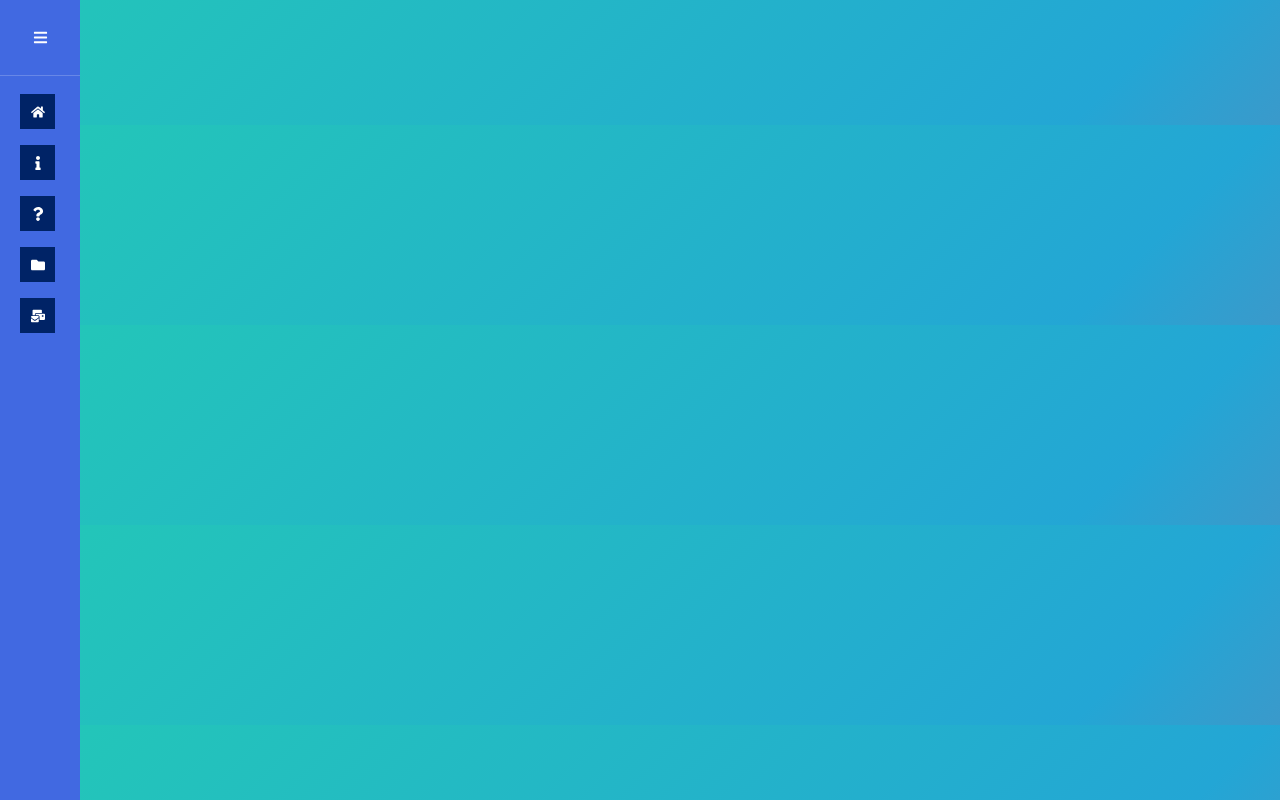
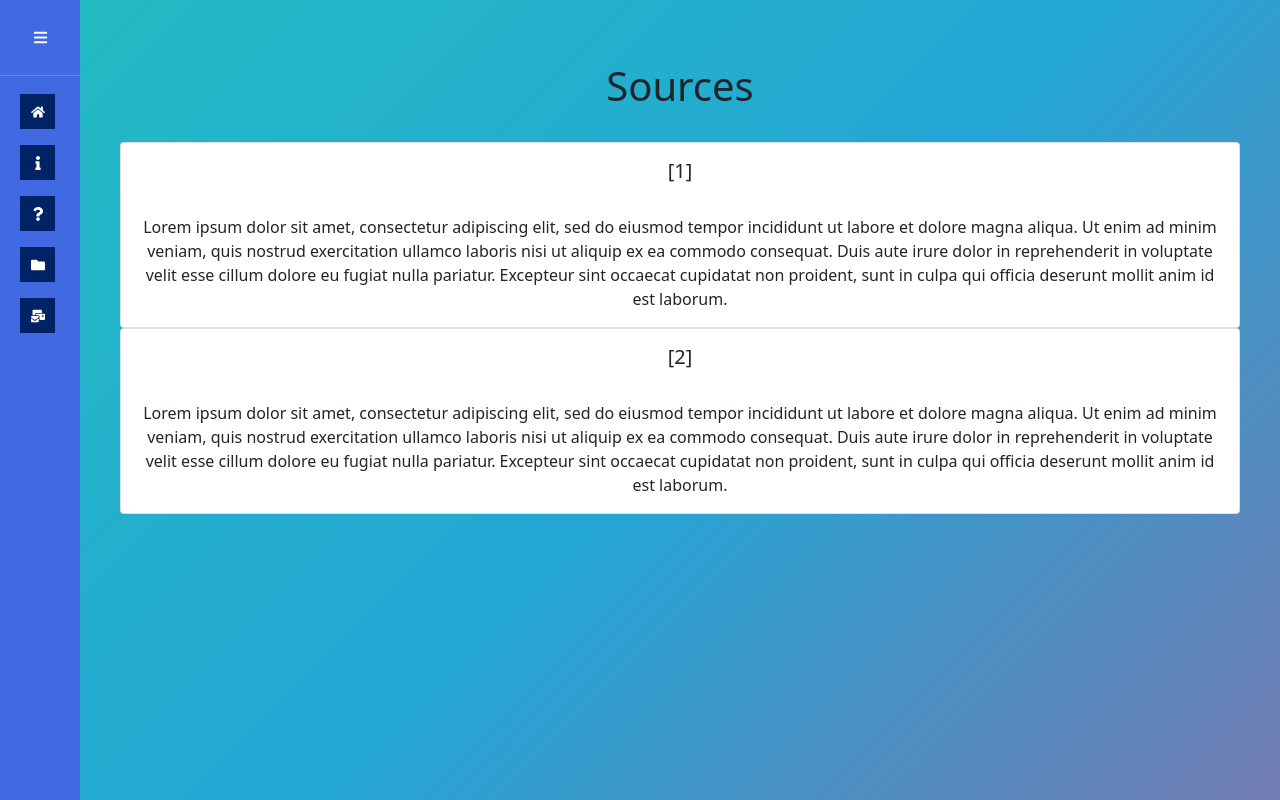
Before and after one commit to NeoCirc/neocirc-website, a React (Create React App) app: page /sources in a window 1280 px wide. Built offline with nearby package versions, Linux system fonts and the light colour scheme.

Commit message:
Add sources page

```diff
--- a/src/App.js
+++ b/src/App.js
@@ -11,6 +11,7 @@ import { ModuleContent1 } from './components/modules/content/ModuleContent1';
 import { ModuleContent2 } from './components/modules/content/ModuleContent2';
 import { ModuleQuizPage } from './components/modules/quizzes/ModuleQuizPage';
 import { ModuleQuizResult } from './components/modules/quizzes/ModuleQuizResult';
+import { SourcesPage } from './components/SourcesPage';
 import { Routes, Route } from 'react-router-dom';
 import styled from 'styled-components';
 
@@ -31,6 +32,7 @@ const App = () => {
           <Route path="/modules" element={<ModuleSelectionPage />} />
           <Route path="/about" element={<AboutUsPage />} />
           <Route path="/contact" element={<ContactPage />} />
+          <Route path="/sources" element={<SourcesPage />} />
 
           {/* Content 1 routes */}
           <Route path="/modules/content1" element={<ModuleContent1 />} />
--- a/src/components/SideBar.js
+++ b/src/components/SideBar.js
@@ -20,13 +20,13 @@ const SideBar = () => {
             <SidebarContent>
                 <Menu iconShape="square">
                     <MenuItem icon={<FaHome />} onClick={() => navigate('/')}>Home</MenuItem>
-                    <MenuItem icon={<FaInfo />}>About Us</MenuItem>
+                    <MenuItem icon={<FaInfo />} onClick={() => navigate('/about')}>About Us</MenuItem>
                     <SubMenu title="FAQ" icon={<FaQuestion />} >
                         <MenuItem onClick={() => navigate('/GenFAQPage')}>General</MenuItem>
                         <MenuItem onClick={() => navigate('/DocFAQPage')}>Doctors</MenuItem>
                         <MenuItem onClick={() => navigate('/ParFAQPage')}>Parents</MenuItem>
                     </SubMenu>
-                    <MenuItem icon={<FaFolder />}>Source</MenuItem>
+                    <MenuItem icon={<FaFolder />} onClick={() => navigate('/sources')}>Source</MenuItem>
                     <MenuItem icon={<FaMailBulk />} onClick={() => navigate('/contact')}>Contact Us!</MenuItem>
                 </Menu>
             </SidebarContent>
--- /dev/null
+++ b/src/components/SourcesPage.js
@@ -0,0 +1,47 @@
+import React from "react";
+import { Card } from 'react-bootstrap';
+import styled from 'styled-components';
+
+
+const SourcesPage = () => {
+
+    return (
+        <Wrap>
+            <Heading>
+                Sources
+            </Heading>
+            <br/>
+            <Card>
+                <Card.Body>
+                    <center><Card.Title>[1]</Card.Title></center>
+                    <Card.Text>
+                        <br></br>
+                        <center>Lorem ipsum dolor sit amet, consectetur adipiscing elit, sed do eiusmod tempor incididunt ut labore et dolore magna aliqua. Ut enim ad minim veniam, quis nostrud exercitation ullamco laboris nisi ut aliquip ex ea commodo consequat. Duis aute irure dolor in reprehenderit in voluptate velit esse cillum dolore eu fugiat nulla pariatur. Excepteur sint occaecat cupidatat non proident, sunt in culpa qui officia deserunt mollit anim id est laborum.</center>
+                    </Card.Text>
+                </Card.Body>
+
+            </Card>
+            <Card>
+                <Card.Body>
+                    <center><Card.Title>[2]</Card.Title></center>
+                    <Card.Text>
+                        <br></br>
+                        <center>Lorem ipsum dolor sit amet, consectetur adipiscing elit, sed do eiusmod tempor incididunt ut labore et dolore magna aliqua. Ut enim ad minim veniam, quis nostrud exercitation ullamco laboris nisi ut aliquip ex ea commodo consequat. Duis aute irure dolor in reprehenderit in voluptate velit esse cillum dolore eu fugiat nulla pariatur. Excepteur sint occaecat cupidatat non proident, sunt in culpa qui officia deserunt mollit anim id est laborum.</center>
+                    </Card.Text>
+                </Card.Body>
+
+            </Card>
+        </Wrap>
+    );
+}
+const Wrap = styled.div`
+    padding-left: 40px;
+    padding-right: 40px;
+`;
+const Heading = styled.h1`
+    font-weight: strong;
+    padding-top: 0.3em;
+    font-size:40px;
+    text-align: center;
+`;
+export { SourcesPage };
```
Also changed, not shown: 1 other file (tests, documents, lock files or other folders).
